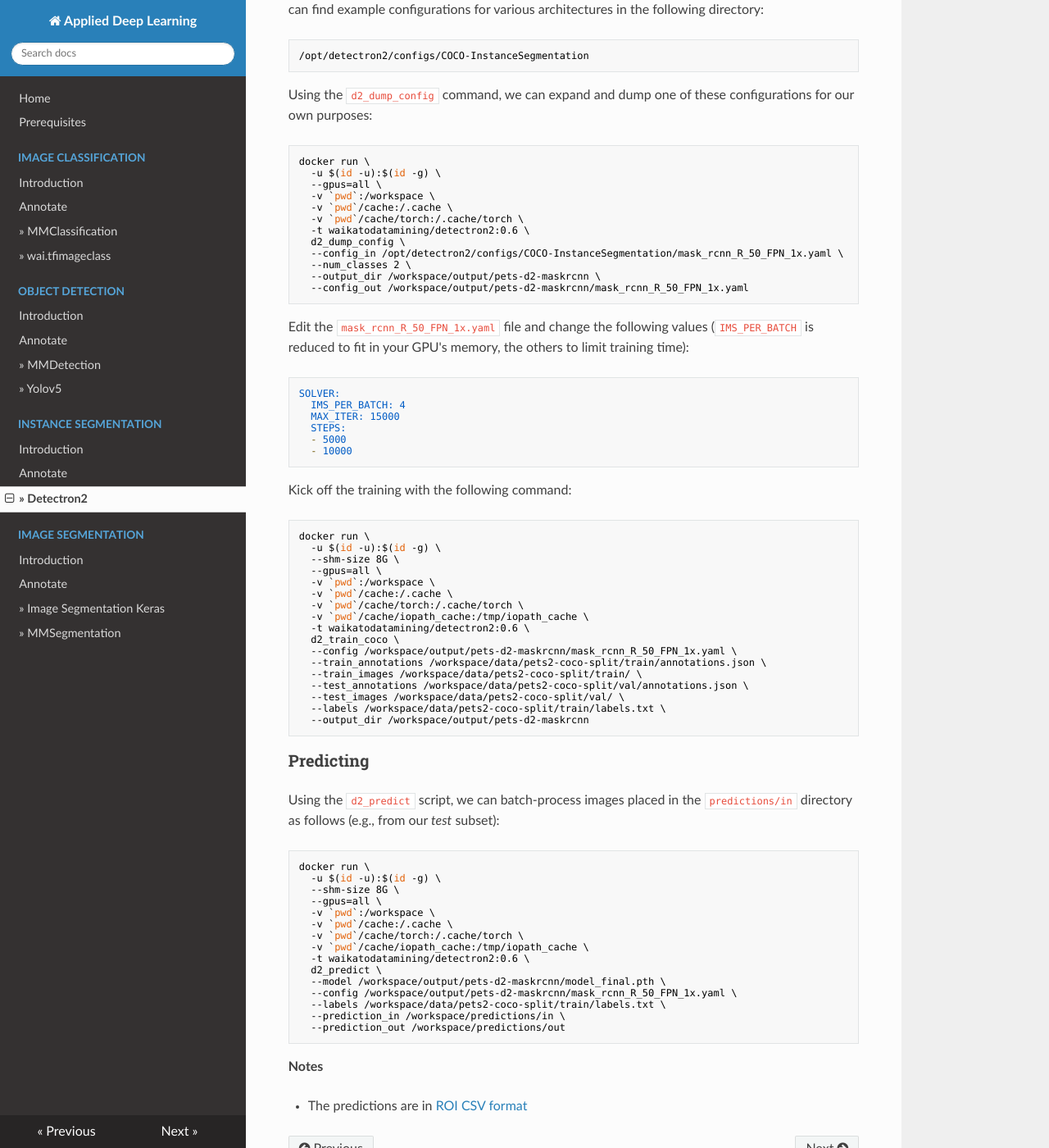
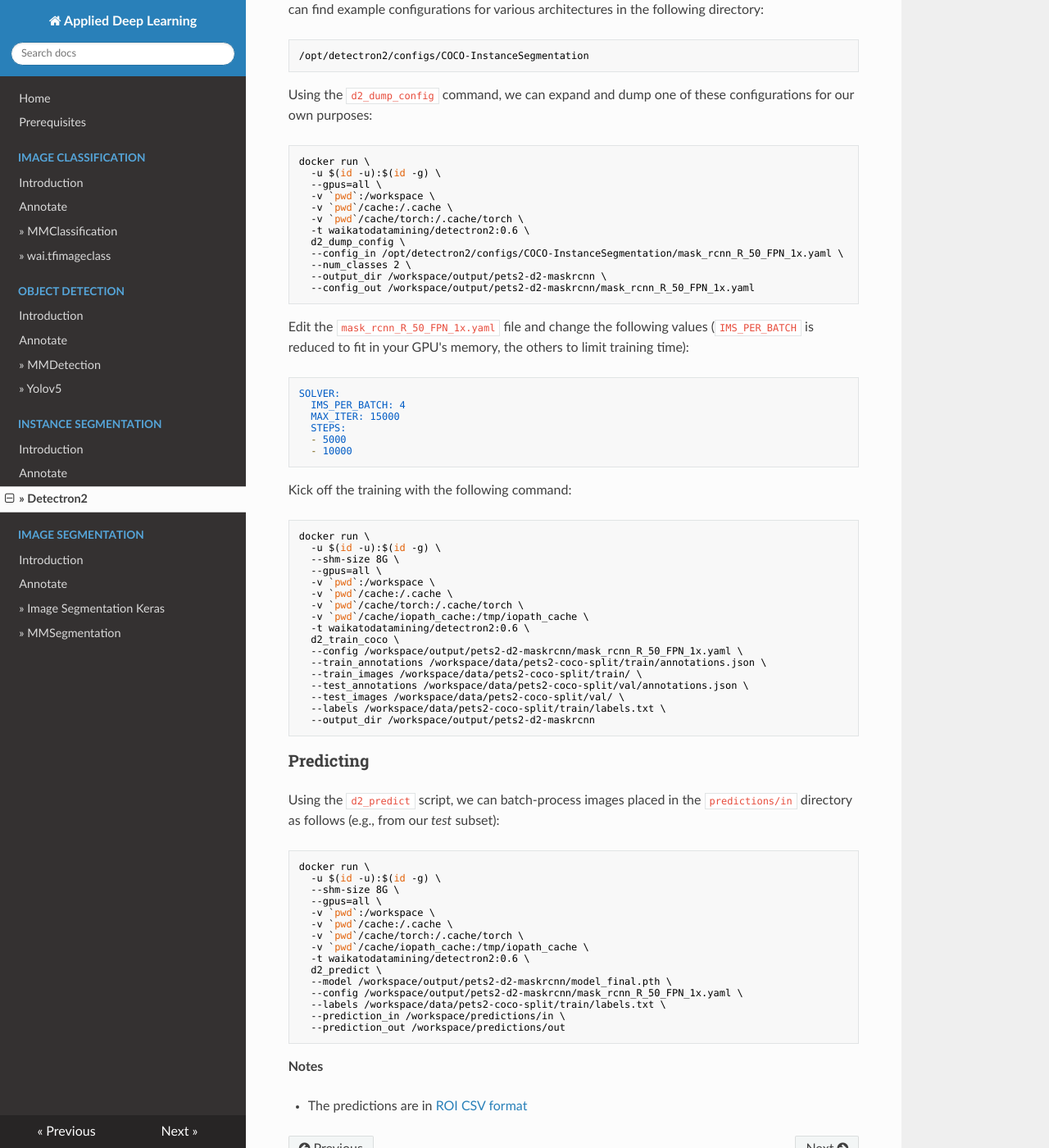
Before and after one commit to waikato-datamining/applied-deep-learning, an MkDocs documentation site: the page built from docs/instance_segmentation/detectron2.md, in a window 1280 px wide and 1400 px high, scrolled down 1359 px. Shown: the whole window at 82% size. Built offline with MkDocs 1.6.1, drawn with Linux system fonts in a browser that asks for light colours; nearby versions of some CDN libraries; some of the changed text lies outside the part shown.

Commit message:
renamed output directory

````diff
--- a/docs/instance_segmentation/detectron2.md
+++ b/docs/instance_segmentation/detectron2.md
@@ -64,7 +64,7 @@ what dataset and model were used. So for our first training run, which will use
 create the following directory in the `output` folder:
 
 ```
-pets-d2-maskrcnn
+pets2-d2-maskrcnn
 ```
 
 Before we can train, we will need to obtain and customize a config file. Within the container,
@@ -88,8 +88,8 @@ docker run \
   d2_dump_config \
   --config_in /opt/detectron2/configs/COCO-InstanceSegmentation/mask_rcnn_R_50_FPN_1x.yaml \
   --num_classes 2 \
-  --output_dir /workspace/output/pets-d2-maskrcnn \
-  --config_out /workspace/output/pets-d2-maskrcnn/mask_rcnn_R_50_FPN_1x.yaml
+  --output_dir /workspace/output/pets2-d2-maskrcnn \
+  --config_out /workspace/output/pets2-d2-maskrcnn/mask_rcnn_R_50_FPN_1x.yaml
 ```
 
 Edit the `mask_rcnn_R_50_FPN_1x.yaml` file and change the following values (`IMS_PER_BATCH` is reduced to fit
@@ -117,13 +117,13 @@ docker run \
   -v `pwd`/cache/iopath_cache:/tmp/iopath_cache \
   -t waikatodatamining/detectron2:0.6 \
   d2_train_coco \
-  --config /workspace/output/pets-d2-maskrcnn/mask_rcnn_R_50_FPN_1x.yaml \
+  --config /workspace/output/pets2-d2-maskrcnn/mask_rcnn_R_50_FPN_1x.yaml \
   --train_annotations /workspace/data/pets2-coco-split/train/annotations.json \
   --train_images /workspace/data/pets2-coco-split/train/ \
   --test_annotations /workspace/data/pets2-coco-split/val/annotations.json \
   --test_images /workspace/data/pets2-coco-split/val/ \
   --labels /workspace/data/pets2-coco-split/train/labels.txt \
-  --output_dir /workspace/output/pets-d2-maskrcnn
+  --output_dir /workspace/output/pets2-d2-maskrcnn
 ```
 
 
@@ -143,8 +143,8 @@ docker run \
   -v `pwd`/cache/iopath_cache:/tmp/iopath_cache \
   -t waikatodatamining/detectron2:0.6 \
   d2_predict \
-  --model /workspace/output/pets-d2-maskrcnn/model_final.pth \
-  --config /workspace/output/pets-d2-maskrcnn/mask_rcnn_R_50_FPN_1x.yaml \
+  --model /workspace/output/pets2-d2-maskrcnn/model_final.pth \
+  --config /workspace/output/pets2-d2-maskrcnn/mask_rcnn_R_50_FPN_1x.yaml \
   --labels /workspace/data/pets2-coco-split/train/labels.txt \
   --prediction_in /workspace/predictions/in \
   --prediction_out /workspace/predictions/out
````
